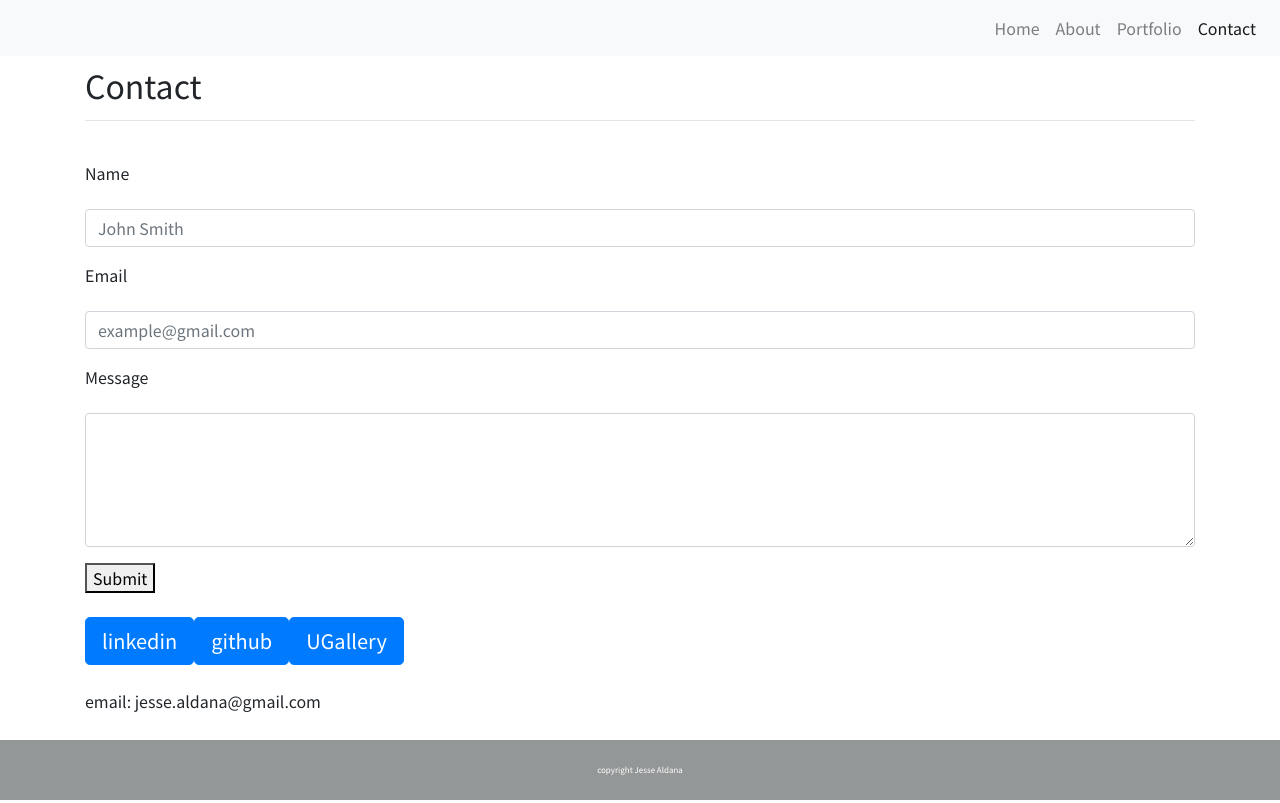
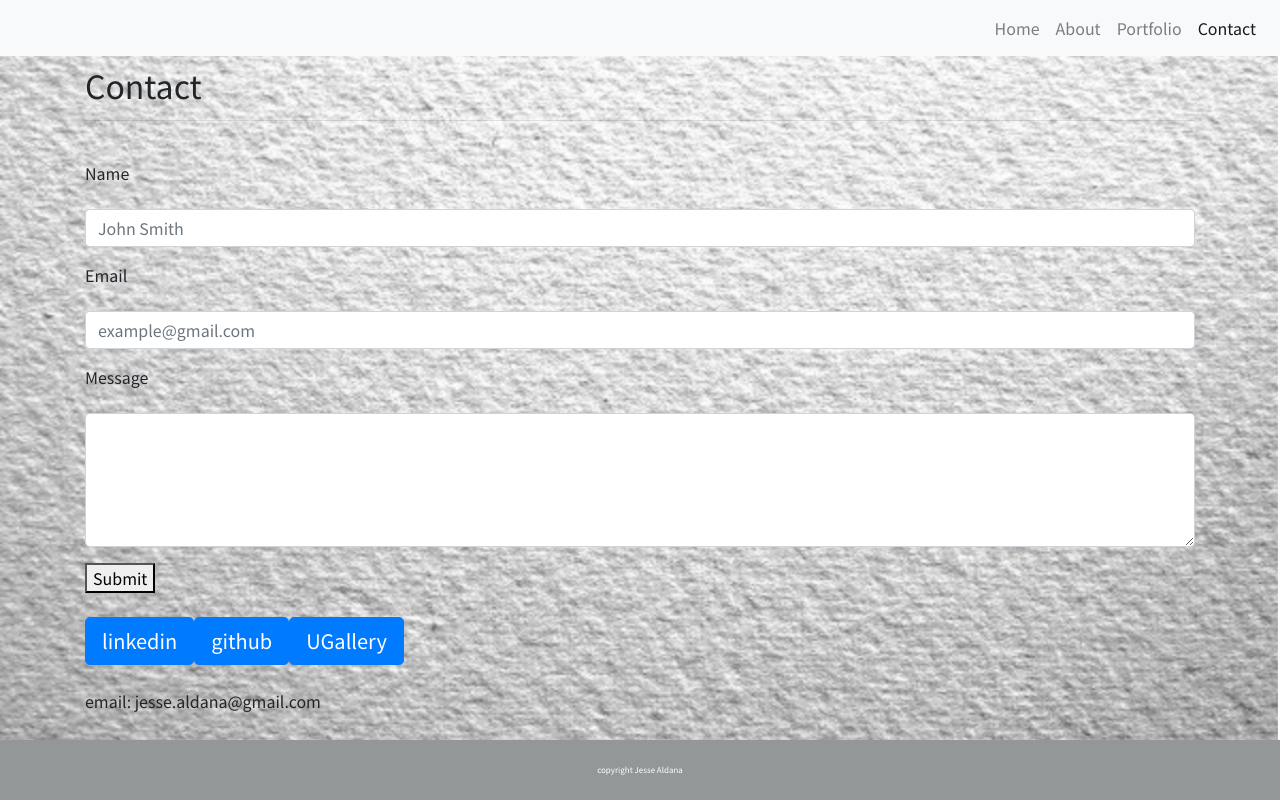
Before and after one commit to jessealdana/aldana-folio, a React (Create React App) app: page /contact in a window 1280 px wide. Built offline with nearby package versions, Linux system fonts and the light colour scheme.

Commit message:
changed back to background paper

```diff
--- a/src/components/Wrapper/style.css
+++ b/src/components/Wrapper/style.css
@@ -1,8 +1,8 @@
 .Wrapper {
-    /* background-image: url(../pages/Images/paper.png);
+    background-image: url(../pages/Images/paper.png);
     height: 100vh;
 
-    background-size: 100% 100%; */
+    background-size: 100% 100%;
 }
 
 @media screen and (max-width: 1366) {
```
Also changed, not shown: 12 other files (tests, documents, lock files or other folders).
